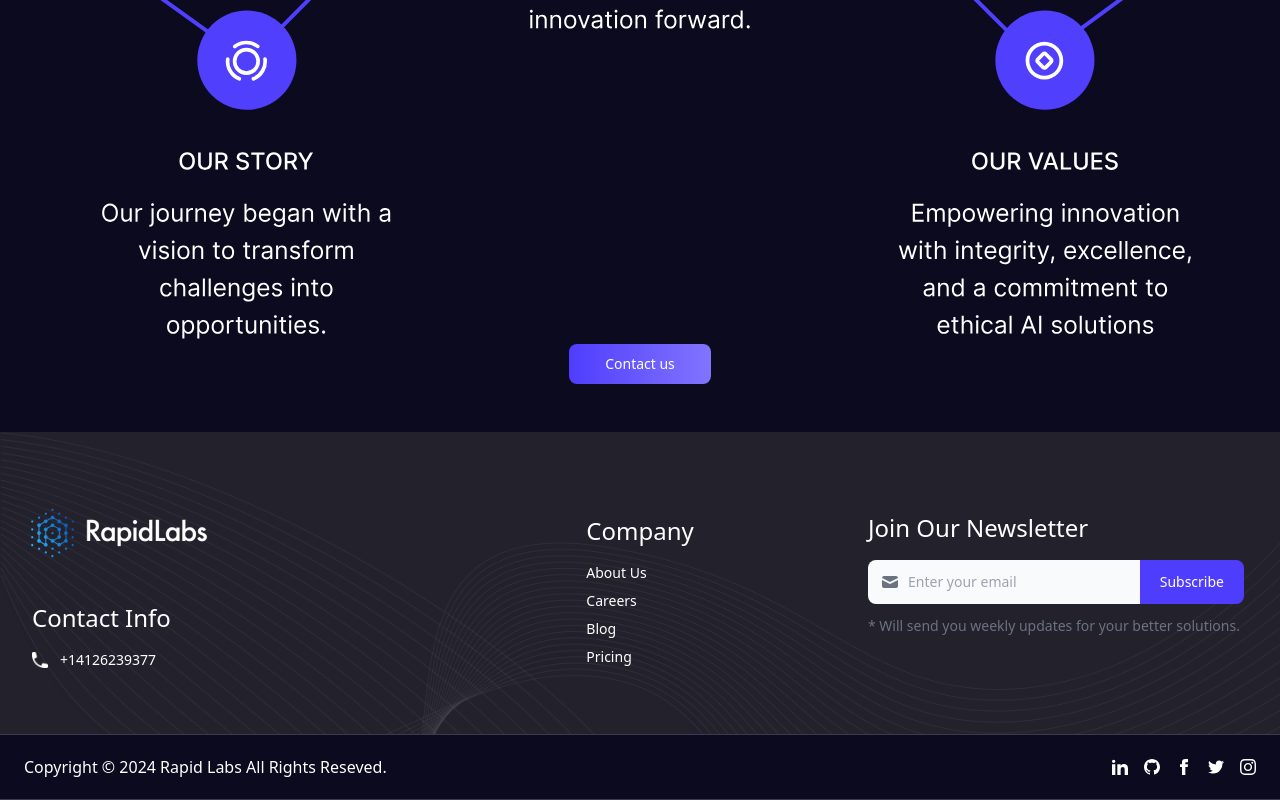
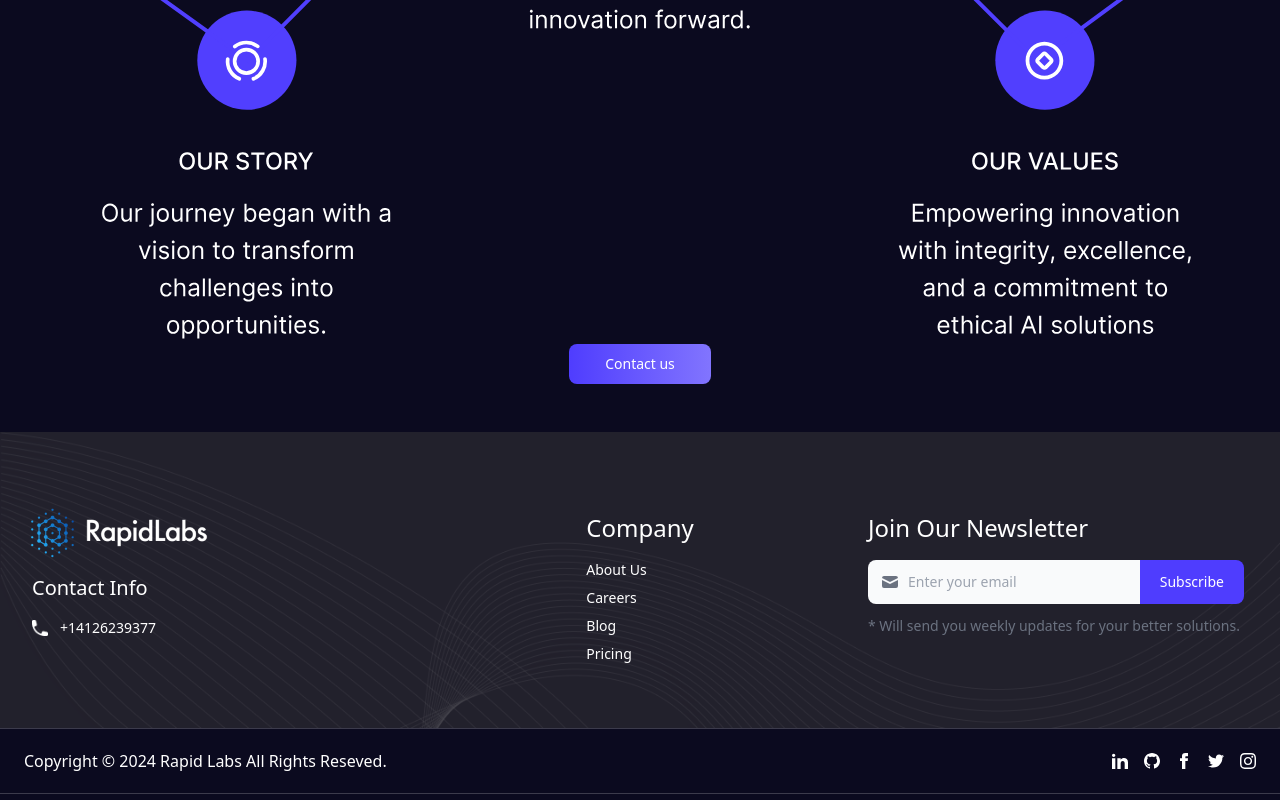
Before and after one commit to ahmar-rapidlabs/website, a React (Vite) app: page / in a window 1280 px wide. Shown: the part 5160-5960 px from the top of the page. Built offline with nearby package versions, Linux system fonts and the light colour scheme.

Commit message:
fixed footer

```diff
--- a/src/components/footer.jsx
+++ b/src/components/footer.jsx
@@ -9,11 +9,11 @@ function Footer() {
                 <div className="overlay_container text-white">
                     <div className="grid_container grid md:grid-cols-3 grid-col-1">
                         <div className="section1">
-                            <div className="ftr-logo md:py-0 mb-8">
+                            <div className="ftr-logo md:py-0 md:mb-1 mb-8">
                                 <img src={logo} alt="loading failed" className='max-w-full h-auto' />
                             </div>
                             <div className="sec1-info ml-4">
-                                <h2 className="mb-4 text-2xl text-white dark:text-white">Contact Info</h2>
+                                <h2 className="mb-4 md:text-xl text-2xl text-white dark:text-white">Contact Info</h2>
                                 <ul className="max-w-md space-y-1 text-gray-500 list-none list-inside dark:text-gray-400">
                                     <li className='flex items-center text-white text-sm'>
                                         <img src={call} alt="" className='h-4 w-4' /><p className='ml-3'>+14126239377</p>
```
